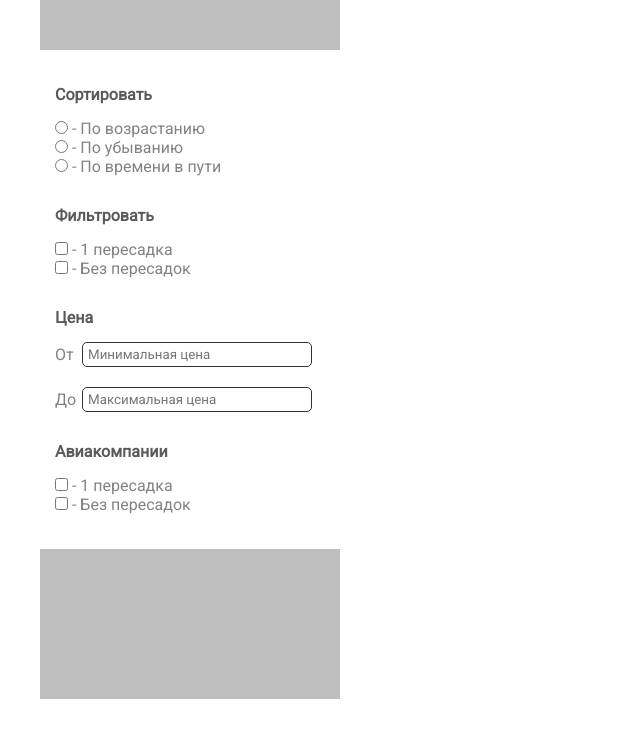
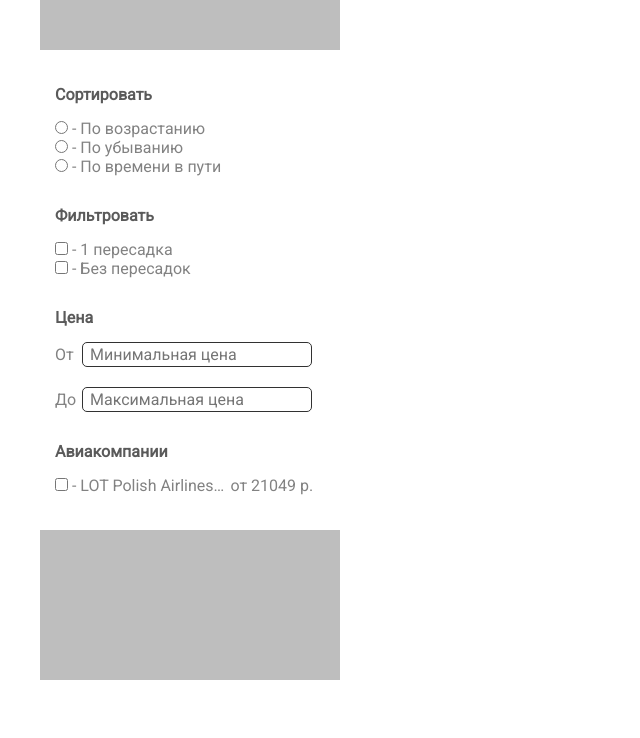
Before and after one commit to VladimirShadrov/Air-tickets, a website built with webpack: page src/index.html in a window 1280 px wide. Shown: the whole page, without its empty margins (0-640 px from the left). Built offline with nearby package versions, Linux system fonts and the light colour scheme.

Commit message:
Завершена верстка блока фильтрации

```diff
--- a/src/index.html
+++ b/src/index.html
@@ -16,25 +16,25 @@
         <div class="sort__filters">
           <div class="sort__item">
             <h4 class="sort__title">Сортировать</h4>
-            <label>
-              <input type="radio" name="sort">
+            <label data-id="up">
+              <input type="radio" name="sort" data-id="up">
               - По возрастанию</label>
-            <label>
-              <input type="radio" name="sort">
+            <label data-id="down">
+              <input type="radio" name="sort" data-id="down">
               - По убыванию</label>
-            <label>
-              <input type="radio" name="sort">
+            <label data-id="time">
+              <input type="radio" name="sort" data-id="time">
               - По времени в пути
             </label>
           </div>
 
           <div class="sort__item">
             <h4 class="sort__title">Фильтровать</h4>
-            <label>
-              <input type="checkbox" name="sort">
+            <label data-id="one-transfer">
+              <input type="checkbox" name="sort" data-id="one-transfer">
               - 1 пересадка</label>
-            <label>
-              <input type="checkbox" name="sort">
+            <label data-id="no-transfer">
+              <input type="checkbox" name="sort" data-id="no-transfer">
               - Без пересадок</label>
           </div>
 
@@ -42,22 +42,23 @@
             <h4 class="sort__title">Цена</h4>
             <div class="sort__price-container">
               <p class="sort__price-parameter">От</p>
-              <input class="sort__price" type="text" name="sort" placeholder="Минимальная цена">
+              <input class="sort__price" type="text" name="sort" placeholder="Минимальная цена" data-id="from">
             </div>
             <div class="sort__price-container">
               <p class="sort__price-parameter">До</p>
-              <input class="sort__price" type="text" name="sort" placeholder="Максимальная цена">
+              <input class="sort__price" type="text" name="sort" placeholder="Максимальная цена" data-id="to">
             </div>
           </div>
 
           <div class="sort__item">
             <h4 class="sort__title">Авиакомпании</h4>
-            <label>
-              <input type="checkbox" name="sort">
-              - 1 пересадка</label>
-            <label>
-              <input type="checkbox" name="sort">
-              - Без пересадок</label>
+            <div class="sort__air-carrier-wrapper">
+              <label>
+                <input type="checkbox" name="sort">
+                - LOT Polish Airlinesdddddddddddddd
+              </label>
+              <span>от 21049 р.</span>
+            </div>
           </div>
 
 
--- a/src/styles/filters.scss
+++ b/src/styles/filters.scss
@@ -67,8 +67,27 @@
     height: 25px;
     outline: none;
     border: 1px solid $borger-darkGrey;
-    padding: 5px;
+    padding: 7px;
     border-radius: 5px;
     color: $text-darkGrey;
+    font-size: 16px;
+  }
+
+  &__air-carrier-wrapper {
+    display: flex;
+    align-items: center;
+    color: $text-lightGrey;
+
+    & > label {
+      width: 65%;
+      white-space: nowrap;
+      overflow: hidden;
+      text-overflow: ellipsis;
+      padding-right: 5px;
+    }
+
+    & > span {
+      width: 35%;
+    }
   }
 }
```
Also changed, not shown: dist/index.html, dist/styles/styles.css, 1 other file.
